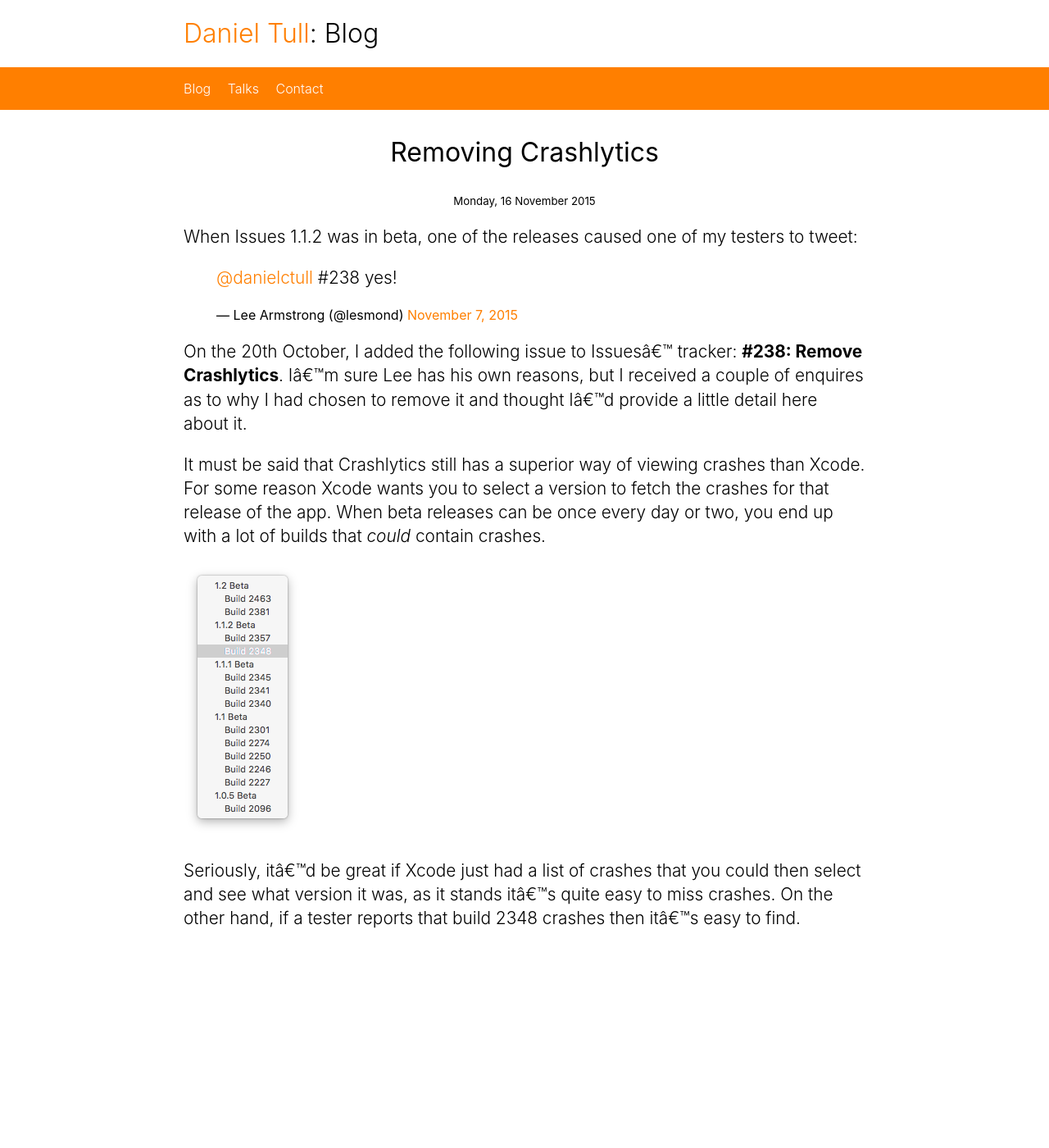
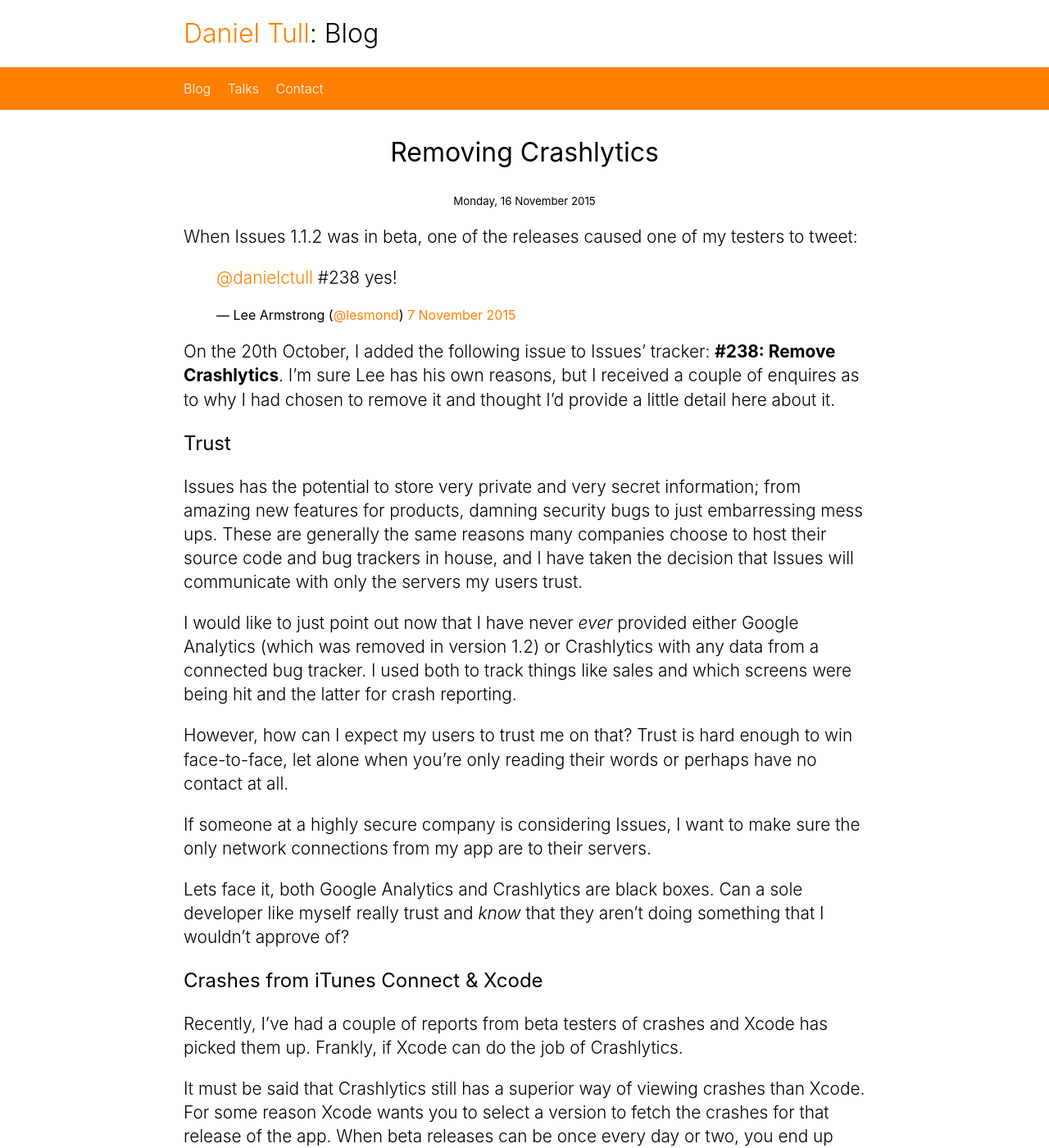
Before and after one commit to danielctull/danielctull.github.com, a Jekyll site: the page built from _posts/2015-11-16-removing-crashlytics.markdown, in a window 1280 px wide and 1400 px high. Shown: the whole window at 82% size. Built offline with Jekyll 4.4.1, drawn with Linux system fonts in a browser that asks for light colours; comment, search, counter and statistics services are not loaded; some of the changed text lies outside the part shown.

Commit message:
Update removing crashlytics post

```diff
--- a/_posts/2015-11-16-removing-crashlytics.markdown
+++ b/_posts/2015-11-16-removing-crashlytics.markdown
@@ -5,14 +5,28 @@ title: Removing Crashlytics
 
 When Issues 1.1.2 was in beta, one of the releases caused one of my testers to tweet:
 
-<blockquote class="twitter-tweet" lang="en"><p lang="und" dir="ltr"><a href="https://twitter.com/danielctull">@danielctull</a> #238 yes!</p>&mdash; Lee Armstrong (@lesmond) <a href="https://twitter.com/lesmond/status/662897418724339712">November 7, 2015</a></blockquote> <script async src="//platform.twitter.com/widgets.js" charset="utf-8"></script>
+<blockquote class="twitter-tweet" lang="en"><p lang="und" dir="ltr"><a href="https://twitter.com/danielctull">@danielctull</a> #238 yes!</p>&mdash; Lee Armstrong (<a href="https://twitter.com/lesmond">@lesmond</a>) <a href="https://twitter.com/lesmond/status/662897418724339712">7 November 2015</a></blockquote>
 
 On the 20th October, I added the following issue to Issues' tracker: **#238: Remove Crashlytics**. I'm sure Lee has his own reasons, but I received a couple of enquires as to why I had chosen to remove it and thought I'd provide a little detail here about it.
 
+## Trust
 
+Issues has the potential to store very private and very secret information; from amazing new features for products, damning security bugs to just embarressing mess ups. These are generally the same reasons many companies choose to host their source code and bug trackers in house, and I have taken the decision that Issues will communicate with only the servers my users trust.
+
+I would like to just point out now that I have never *ever* provided either Google Analytics (which was removed in version 1.2) or Crashlytics with any data from a connected bug tracker. I used both to track things like sales and which screens were being hit and the latter for crash reporting.
+
+However, how can I expect my users to trust me on that? Trust is hard enough to win face-to-face, let alone when you're only reading their words or perhaps have no contact at all.
+
+If someone at a highly secure company is considering Issues, I want to make sure the only network connections from my app are to their servers.
+
+Lets face it, both Google Analytics and Crashlytics are black boxes. Can a sole developer like myself really trust and *know* that they aren't doing something that I wouldn't approve of?
+
+## Crashes from iTunes Connect & Xcode
+
+Recently, I've had a couple of reports from beta testers of crashes and Xcode has picked them up. Frankly, if Xcode can do the job of Crashlytics.
 
 It must be said that Crashlytics still has a superior way of viewing crashes than Xcode. For some reason Xcode wants you to select a version to fetch the crashes for that release of the app. When beta releases can be once every day or two, you end up with a lot of builds that *could* contain crashes.
 
-<img class=" aligncenter" src="/images/2015-11-16-removing-crashlytics/1.png" alt="Many different builds in Xcode's build list" width="144" height="330" />
+<img class="aligncenter" src="/images/2015-11-16-removing-crashlytics/1.png" alt="Many different builds in Xcode's build list" width="144" height="330" />
 
 Seriously, it'd be great if Xcode just had a list of crashes that you could then select and see what version it was, as it stands it's quite easy to miss crashes. On the other hand, if a tester reports that build 2348 crashes then it's easy to find.
```
